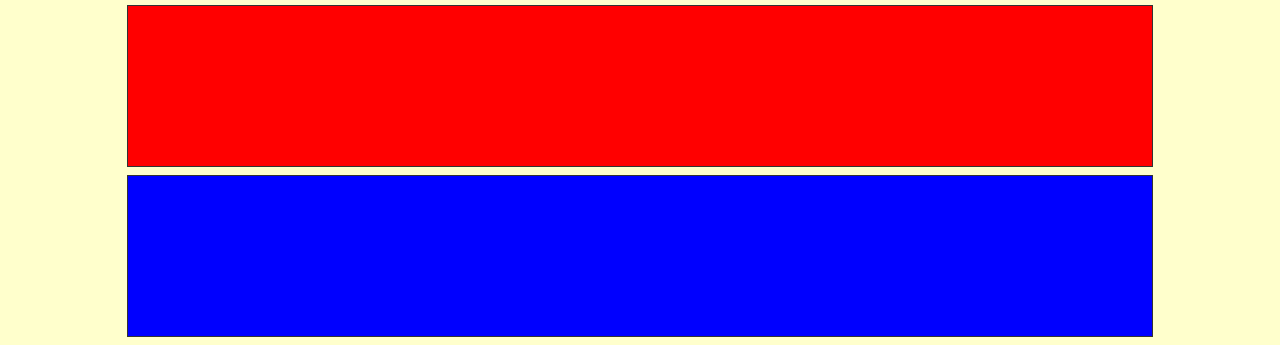
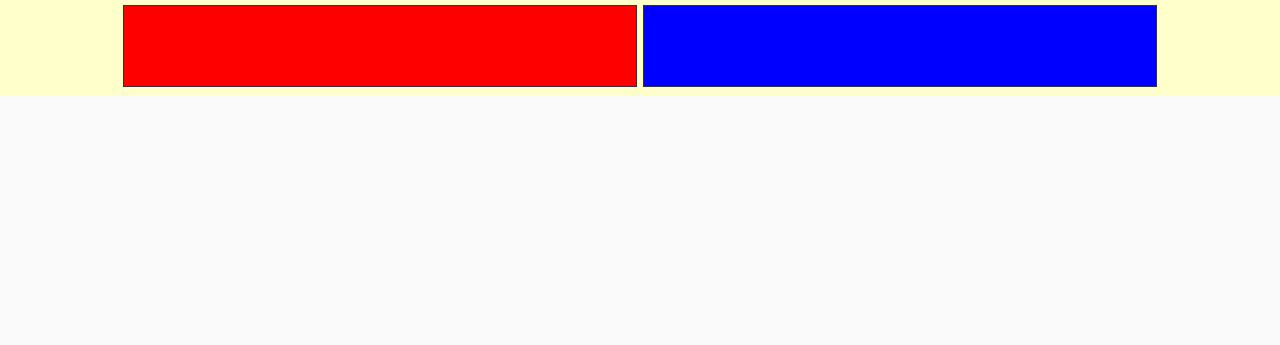
Before and after one commit to taro-s-y/grav, a plain HTML site: page index.html in a window 1280 px wide. Shown: the part 1010-1355 px from the top of the page. After the commit the page ends 1105 px from the top, so only its background shows below. Drawn offline with nearby package versions, Linux system fonts and the light colour scheme.

Commit message:
Add files via upload

```diff
--- a/index.html
+++ b/index.html
@@ -33,11 +33,11 @@
 
 
     <div class="container">
-        <canvas id="mychart1" style="position:relative; width:90%; height: 30%;"></canvas>
-        <canvas id="mychart2" style="position:relative; width:90%; height: 30%;"></canvas>
+        <canvas id="mychart1" style="position:relative; width:90%; height: 40%;"></canvas>
+        <canvas id="mychart2" style="position:relative; width:90%; height: 40%;"></canvas>
         <div id="cdiv">
-            <canvas width="200" height="200" id="mycanvas1"></canvas>
-            <canvas width="200" height="200" id="mycanvas2"></canvas>
+            <canvas width="100" height="50" id="mycanvas1"></canvas>
+            <canvas width="100" height="50" id="mycanvas2"></canvas>
         </div>
     </div>
 
@@ -128,12 +128,12 @@
             let canvas1 = document.getElementById( 'mycanvas1' );
             let canvas2 = document.getElementById( 'mycanvas2' );
             if( canvas1 && canvas1.getContext ){
-                canvas1.width = canvas1_width = browserWidth * 0.8;
-                canvas1.height = canvas1_height = browserHeight * 0.2;
+                canvas1.width = canvas1_width = browserWidth * 0.4;
+                canvas1.height = canvas1_height = browserHeight * 0.1;
             }
             if( canvas2 && canvas2.getContext ){
-                canvas2.width = canvas2_width = browserWidth * 0.8;
-                canvas2.height = canvas2_height = browserHeight * 0.2;
+                canvas2.width = canvas2_width = browserWidth * 0.4;
+                canvas2.height = canvas2_height = browserHeight * 0.1;
             }
         }
 
```
